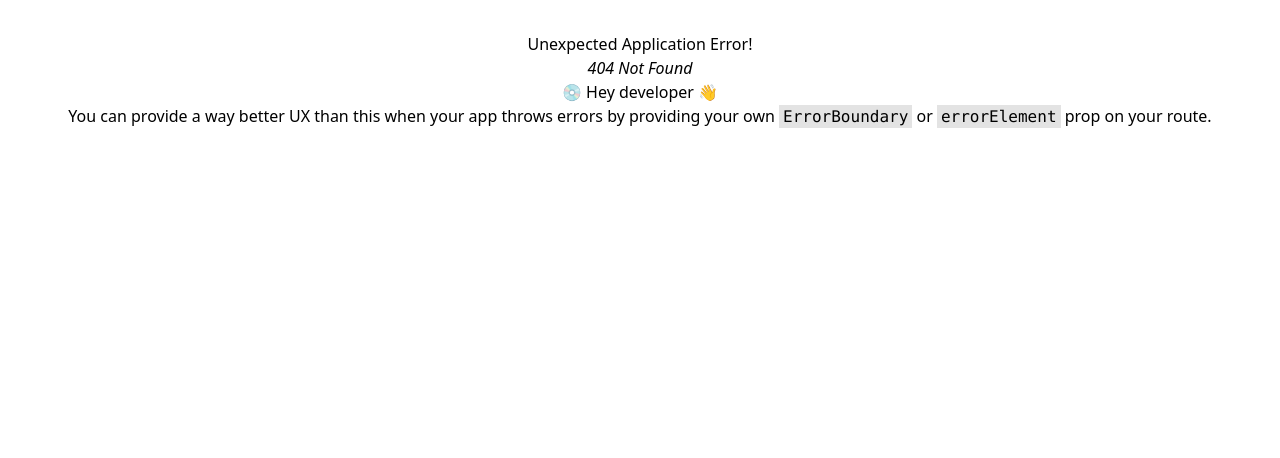
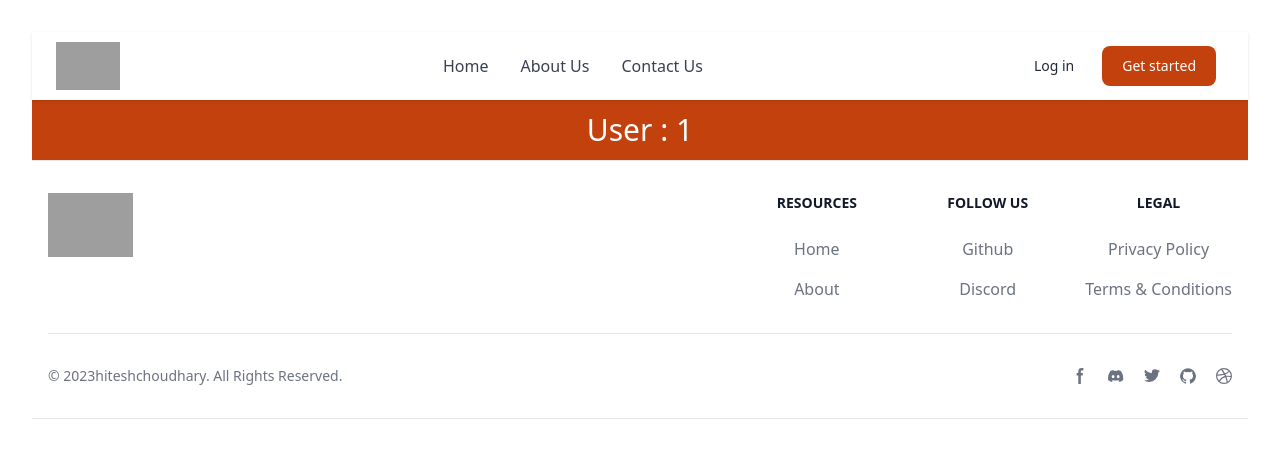
Before and after one commit to SourabhK08/React-Projects, a React (Vite) app in the folder 06-react-router/: page /user/1 in a window 1280 px wide. Before the commit this address had no page. Shown: the top 458 px of the page. Built offline with nearby package versions, Linux system fonts and the light colour scheme; grey boxes are pictures that could not be loaded.

Commit message:
displaying user id

```diff
--- /dev/null
+++ b/06-react-router/src/components/user/User.jsx
@@ -0,0 +1,13 @@
+import React from "react";
+import { useParams } from "react-router-dom";
+
+function User() {
+  const { userId } = useParams();
+  return (
+    <div className="bg-orange-700 text-white p-3 text-3xl">
+      User : {userId}{" "}
+    </div>
+  );
+}
+
+export default User;
--- a/06-react-router/src/main.jsx
+++ b/06-react-router/src/main.jsx
@@ -11,6 +11,7 @@ import {
 import Home from "./components/home/Home.jsx";
 import About from "./components/about/About.jsx";
 import Contact from "./components/contact/Contact.jsx";
+import User from "./components/user/User.jsx";
 
 // const router = createBrowserRouter([
 //   {
@@ -39,6 +40,7 @@ const router = createBrowserRouter(
       <Route path="" element={<Home />} />
       <Route path="about" element={<About />} />
       <Route path="contact" element={<Contact />} />
+      <Route path="user/:userId" element={<User />} />
     </Route>
   )
 );
```
